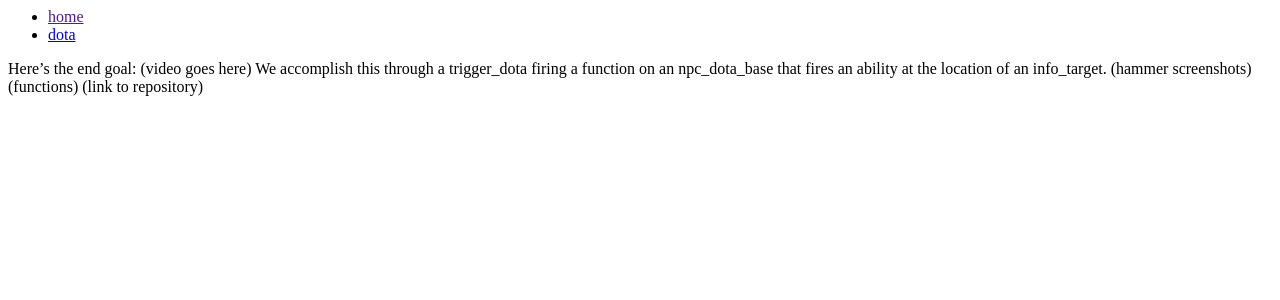
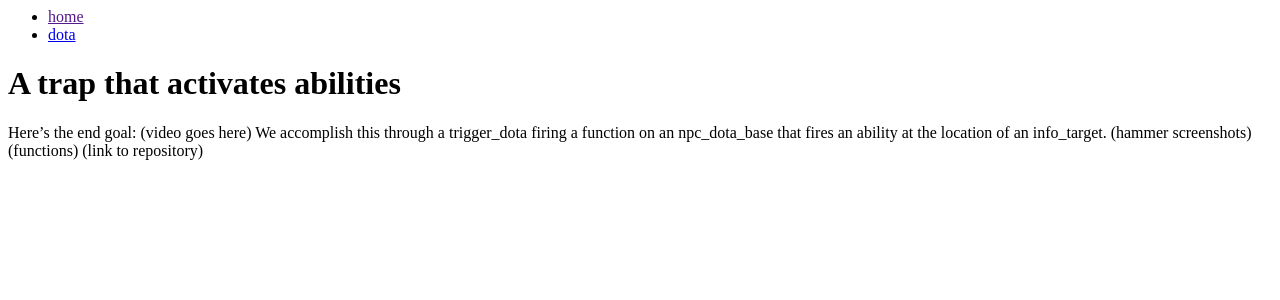
Before and after one commit to Thristhart/techniques, a Jekyll site: the page built from dota/arrow-trap.md, in a window 1280 px wide. Shown: the top 300 px of the page. Built offline with Jekyll 4.4.1, drawn with Linux system fonts in a browser that asks for light colours.

Commit message:
Updated pages.html

```diff
--- a/_layouts/pages.html
+++ b/_layouts/pages.html
@@ -2,11 +2,14 @@
 	<meta charset="utf-8">
 	<head>
     	<title>{{ title }}</title>
-   	{% include base.html %}
-      <link rel="stylesheet" type="text/css" href="assets/fruity.css" />
+   		{% include base.html %}
+    	<link rel="stylesheet" type="text/css" href="assets/fruity.css" />
 	</head>
     <body>
-    	{% include navigation.html %}
+      	<header>
+    		{% include navigation.html %}
+          	<h1>{{ page.title }}</h1>
+      	</header>
       	<article>
     		{{ content }}
       	</article>
```
